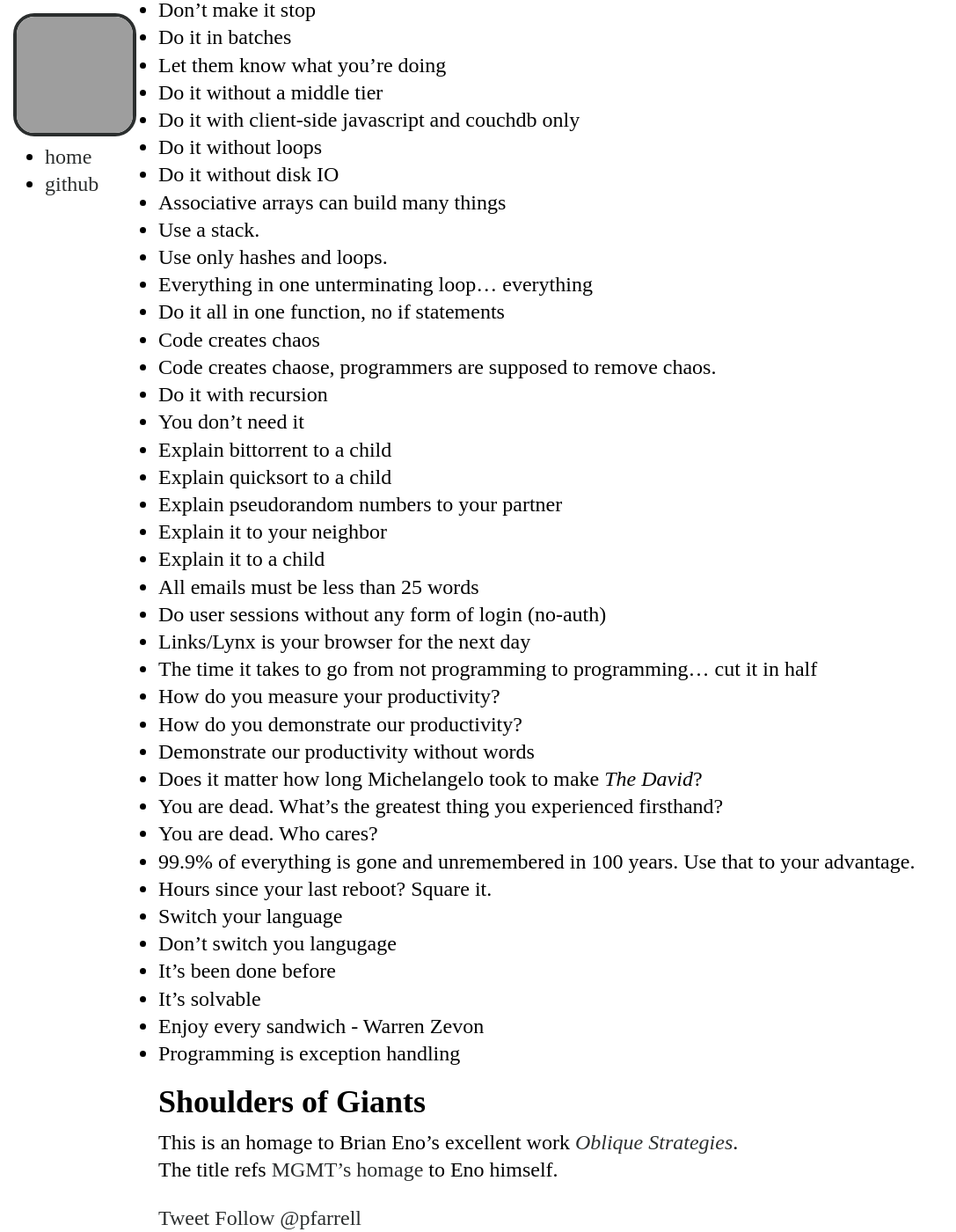
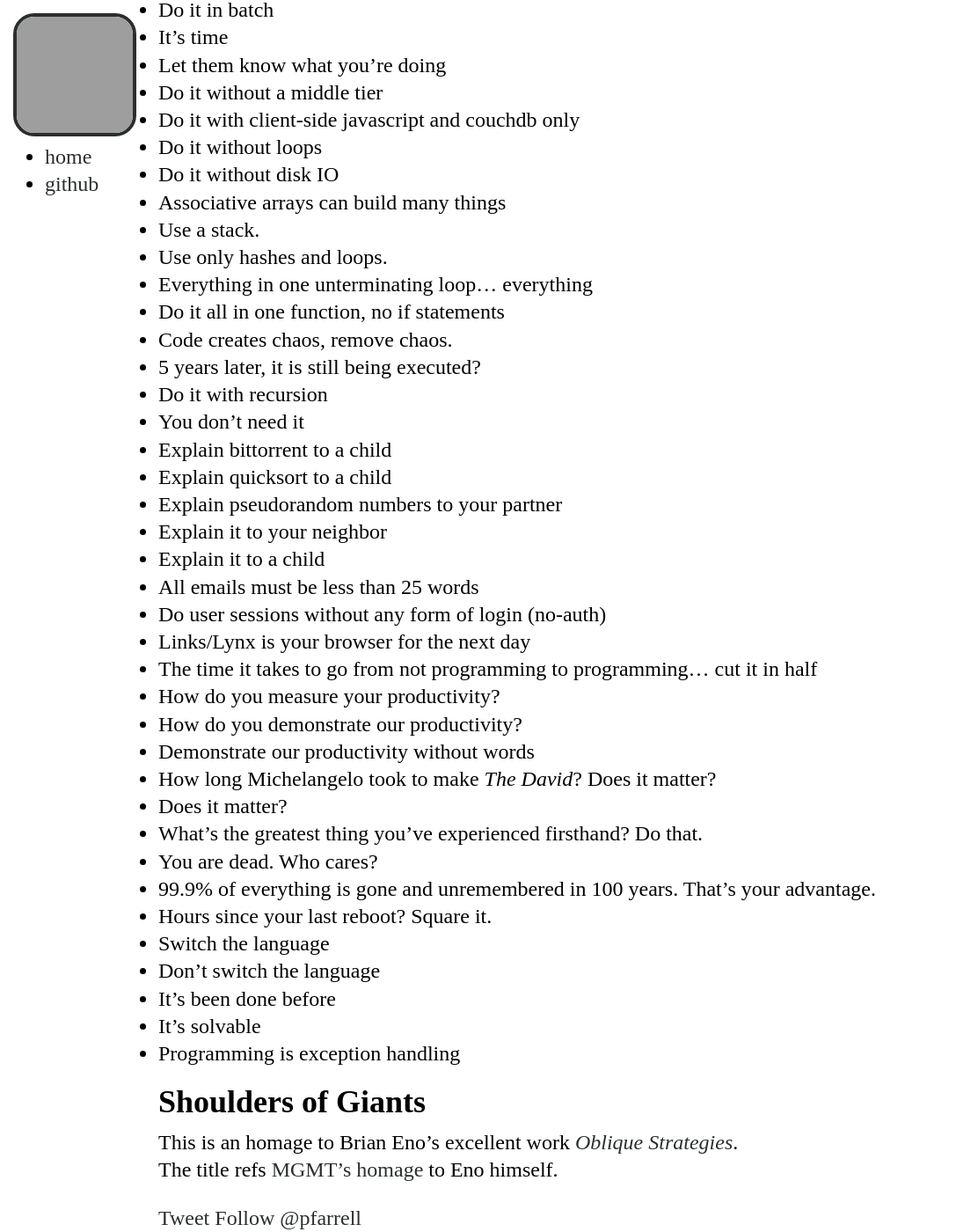
Before and after one commit to pfarrell/pfarrell.github.com, a Jekyll site: the page built from _posts/2012-02-19-oblique-stratagems.markdown, in a window 1280 px wide and 1400 px high, scrolled down 794 px. Shown: the whole window at 88% size, without its empty margins (0-1087 px from the left). Built offline with Jekyll 4.4.1, drawn with Linux system fonts in a browser that asks for light colours; nearby versions of some CDN libraries; some web fonts are replaced; Markdown is read by kramdown in place of the engine named in the settings; comment, search, counter and statistics services are not loaded; grey boxes are pictures that could not be loaded.

Commit message:
more words

```diff
--- a/_posts/2012-02-19-oblique-stratagems.markdown
+++ b/_posts/2012-02-19-oblique-stratagems.markdown
@@ -21,10 +21,10 @@ title: "Oblique Strategems"
 * Make it talk
 * Make it quiet
 * Make it loud
-* Loud... Quiet... Loud
 * It never stops
 * Don't make it stop
-* Do it in batches
+* Do it in batch
+* It's time
 * Let them know what you're doing
 * Do it without a middle tier
 * Do it with client-side javascript and couchdb only
@@ -35,8 +35,8 @@ title: "Oblique Strategems"
 * Use only hashes and loops.
 * Everything in one unterminating loop... everything
 * Do it all in one function, no if statements
-* Code creates chaos
-* Code creates chaose, programmers are supposed to remove chaos.
+* Code creates chaos, remove chaos.
+* 5 years later, it is still being executed?
 * Do it with recursion
 * You don't need it
 * Explain bittorrent to a child
@@ -51,16 +51,16 @@ title: "Oblique Strategems"
 * How do you measure your productivity?
 * How do you demonstrate our productivity?
 * Demonstrate our productivity without words
-* Does it matter how long Michelangelo took to make *The David*?
-* You are dead.  What's the greatest thing you experienced firsthand?
+* How long Michelangelo took to make *The David*? Does it matter?
+* Does it matter?
+* What's the greatest thing you've experienced firsthand?  Do that.
 * You are dead.  Who cares?
-* 99.9% of everything is gone and unremembered in 100 years.  Use that to your advantage.
+* 99.9% of everything is gone and unremembered in 100 years.  That's your advantage.
 * Hours since your last reboot?  Square it.
-* Switch your language
-* Don't switch you langugage
+* Switch the language
+* Don't switch the language
 * It's been done before
 * It's solvable
-* Enjoy every sandwich - Warren Zevon
 * Programming is exception handling
 
 
```
